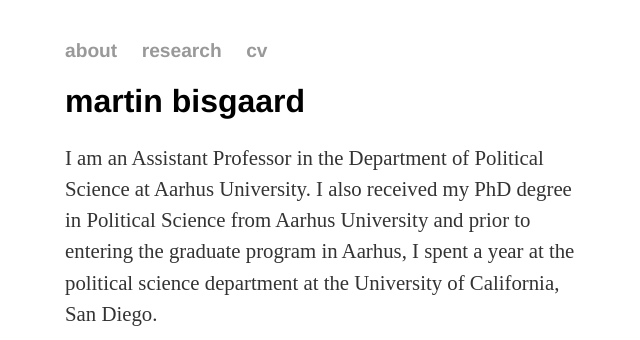
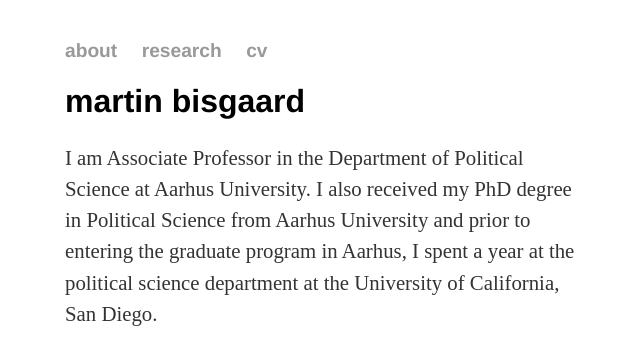
Before and after one commit to mbisgaard/mbisgaard.github.io, a Jekyll site: the page built from index.html, in a window 1280 px wide. Shown: the top 340 px of the page, without its empty margins (319-959 px from the left). Built offline with Jekyll 4.4.1, drawn with Linux system fonts in a browser that asks for light colours.

Commit message:
Update index.html

```diff
--- a/index.html
+++ b/index.html
@@ -5,7 +5,7 @@
 <div class="blurb">
 	<h1>martin bisgaard</h1>
 
-	<p2>I am an Assistant Professor in the Department of Political Science at Aarhus University. I also received my PhD degree in Political Science from Aarhus University and prior to entering the graduate program in Aarhus, I spent a year at the political science department at the University of California, San Diego.</p2>
+	<p2>I am Associate Professor in the Department of Political Science at Aarhus University. I also received my PhD degree in Political Science from Aarhus University and prior to entering the graduate program in Aarhus, I spent a year at the political science department at the University of California, San Diego.</p2>
 		<p>&nbsp;</p>
 	<p2>My research focuses on how citizens make sense of relatively complex issues such as the state of the national economy. Inspired by work in social and political psychology, most of my work grapples with how and when citizens' partisan commitments influence their thinking about national economic conditions. Some of my work also addresses whether citizens' inferences about collective phenomena are guided by objective circumstances in their everyday lives.</p2>
 
```
